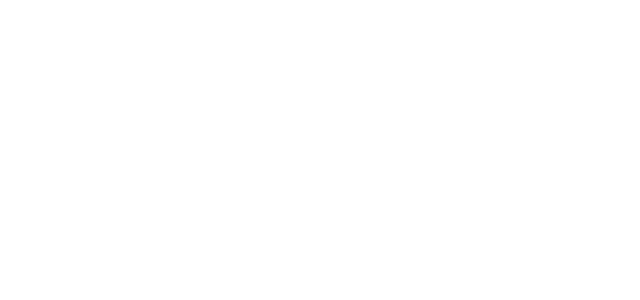
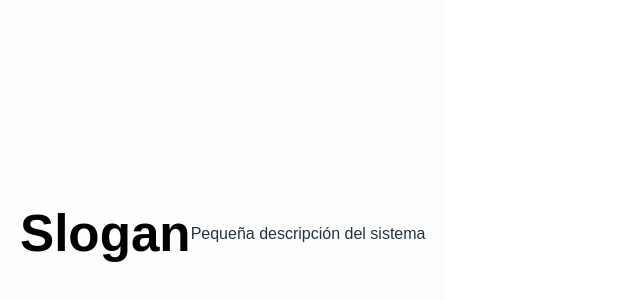
Before and after one commit to asl-espe/herramienta-financiera, a React (Vite) app in the folder gestion-financiera/: page / in a window 1280 px wide. Shown: the part 966-1266 px from the top of the page, without its empty margins (0-640 px from the left). Before the commit the page ends 800 px from the top, so only its background shows below. Built offline with nearby package versions, Linux system fonts and the light colour scheme.

Commit message:
Cambios para el direccinamiento de rutas

```diff
--- a/gestion-financiera/package.json
+++ b/gestion-financiera/package.json
@@ -17,7 +17,8 @@
     "html2canvas": "^1.4.1",
     "jspdf": "^2.5.1",
     "react": "^18.2.0",
-    "react-dom": "^18.2.0"
+    "react-dom": "^18.2.0",
+    "react-router-dom": "^6.26.1"
   },
   "devDependencies": {
     "@types/react": "^18.2.66",
--- a/gestion-financiera/src/App.jsx
+++ b/gestion-financiera/src/App.jsx
@@ -1,16 +1,27 @@
 import React from 'react';
-import Dashboard from './components/Dashboard';
 import './App.css';
-
 import ReportPDF from './components/Reportes/viewReportes';
+import Dashboard from './components/Dashboard.jsx'
+import Navbar from './components/Navbar';
+import viewReportes from './components/Reportes/viewReportes.jsx'
+import {
+  BrowserRouter as Router,
+  Routes,
+  Route
+} from "react-router-dom";
 
 function App() {
   return (
-    <div className="app-container">
+    <Router>
+      <Navbar/>
 
-      <ReportPDF />
+      <Routes>
+        <Route path="/" element={<Dashboard/>}/>
+        <Route path="/inventario" element={<viewReportes/>}/>
+      </Routes>
 
-    </div>
+    </Router>
+
   );
 }
 
--- /dev/null
+++ b/gestion-financiera/src/components/Dashboard.css
@@ -0,0 +1,12 @@
+.app-container {
+    display: flex;
+    flex-direction: column;
+    height: 100vh;
+  }
+
+  .main-content {
+    flex: 1;
+    display: flex;
+    justify-content: center;
+    align-items: center;
+  }
--- a/gestion-financiera/src/components/Dashboard.jsx
+++ b/gestion-financiera/src/components/Dashboard.jsx
@@ -1,10 +1,11 @@
 import React from 'react';
 import Navbar from './Navbar';
+import './Dashboard.css';
 
 const Dashboard = () => {
   return (
     <div className="app-container">
-      <Navbar />
+
       <div className="main-content">
         <h1>Slogan</h1>
         <p>Pequeña descripción del sistema</p>
--- a/gestion-financiera/src/components/Reportes/stylessReportes.css
+++ b/gestion-financiera/src/components/Reportes/stylessReportes.css
@@ -5,8 +5,5 @@
 }
 
 #contianer {
-    background: aqua;
-    border: 3px solid blue;
-    padding: 10px;
-    margin: 10px;
+
 }
--- a/gestion-financiera/src/components/Reportes/viewReportes.jsx
+++ b/gestion-financiera/src/components/Reportes/viewReportes.jsx
@@ -12,7 +12,7 @@
 const ReportPDF= () => {
   return (
     <div className="app-container">
-      <Navbar />
+
       <div class="container" >
         <h1>Reportes</h1>
         <div>
```
Also changed, not shown: gestion-financiera/src/components/HomePage/SidebarContainer.jsx (deleted, +0 -23 lines), gestion-financiera/src/components/HomePage/HomePage.jsx (deleted), 1 other file (tests, documents, lock files or other folders).
